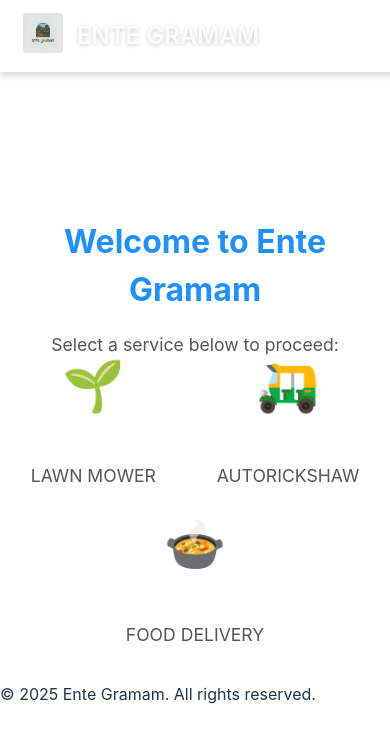
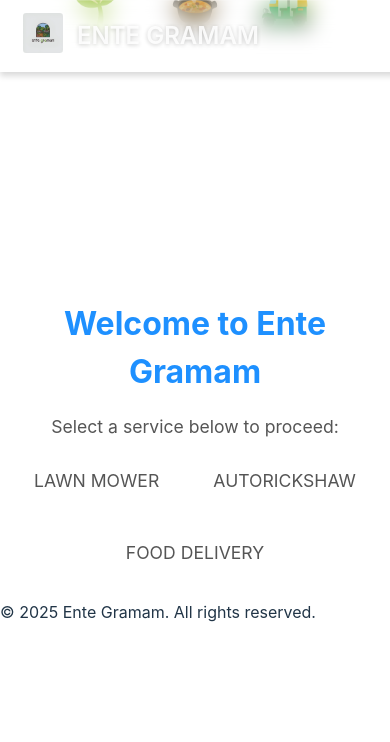
Before and after one commit to code-ninja-labs/ente-gramam1, a React (Vite) app: page / in a window 390 px wide. Shown: the top 742 px of the page. Built offline with nearby package versions, Linux system fonts and the light colour scheme.

Commit message:
Update AppIcons.css

```diff
--- a/src/components/AppIcons/AppIcons.css
+++ b/src/components/AppIcons/AppIcons.css
@@ -3,45 +3,68 @@
   display: flex;
   justify-content: space-evenly;
   margin-top: 20px;
-  flex-wrap: wrap; /* Allow wrapping to the next line if necessary */
-  gap: 30px; /* Space between each app icon */
+  flex-wrap: wrap; /* Allow wrapping for smaller screens */
+  gap: 30px; /* Space between each set of icons */
 }
 
 /* Individual icon container */
 .icon-item {
   display: flex;
-  flex-direction: column; /* Stack elements vertically */
+  flex-direction: column; /* Stack icon, container, and label vertically */
   align-items: center;
 }
 
 /* Glass-style container for text */
 .icon-container {
-  width: 100px; /* Fixed width for consistency */
+  width: 100px; /* Fixed width for a consistent container size */
   height: 100px; /* Fixed height */
-  border-radius: 16px; /* Rounded square effect */
-  background: rgba(255, 255, 255, 0.2); /* Background for glass effect */
-  box-shadow: 0 4px 16px rgba(0, 0, 0, 0.2); /* Shadow for container depth */
-  backdrop-filter: blur(10px); /* Glassmorphism blur effect */
+  border-radius: 16px; /* Rounded square look */
+  background: rgba(255, 255, 255, 0.2); /* Transparent background for the glass effect */
+  box-shadow: 0 4px 16px rgba(0, 0, 0, 0.2); /* Shadow for depth */
+  backdrop-filter: blur(10px); /* Frosted glass blur effect */
   -webkit-backdrop-filter: blur(10px); /* Safari support */
   border: 1px solid rgba(255, 255, 255, 0.3); /* Subtle transparent border */
   display: flex;
   align-items: center;
   justify-content: center;
-  margin-top: 30px; /* Space to position icons above the container */
+  margin-top: 30px; /* Add space to position icons above the container */
+  position: relative; /* Allow positioning of the icon */
 }
 
-/* Icon styling (emoji/icon) */
+/* Styling the icon above the container */
 .icon {
-  font-size: 50px; /* Icon size */
-  position: relative;
-  top: -30px; /* Move the icon above the container */
+  font-size: 50px; /* Icon size (emoji or other format) */
+  position: absolute;
+  top: -35px; /* Move the icon above the container */
 }
 
 /* Text styling for labels */
 .icon-label {
-  color: #ffffff; /* White text color for the name */
-  font-size: 1rem; /* Standard font size */
-  text-transform: uppercase; /* Make text uppercase */
-  margin-top: 10px; /* Space between the container and label */
+  color: #ffffff; /* White color for text */
+  font-size: 1rem; /* Standard font size for labels */
+  text-transform: uppercase; /* Convert to ALL CAPS */
+  margin-top: 10px; /* Add space between the container and label */
   text-align: center; /* Center-align the text */
 }
+
+/* Responsive design for smaller screens */
+@media (max-width: 768px) {
+  .app-icons {
+    gap: 20px; /* Reduce gap between icons for smaller screens */
+  }
+
+  .icon-container {
+    width: 80px; /* Reduce container size */
+    height: 80px; /* Match smaller size */
+  }
+
+  .icon {
+    font-size: 40px; /* Reduce icon size */
+    top: -25px; /* Adjust icon position above the smaller container */
+  }
+
+  .icon-label {
+    font-size: 0.8rem; /* Slightly smaller text size */
+    margin-top: 8px; /* Adjust spacing for smaller screens */
+  }
+}
```
